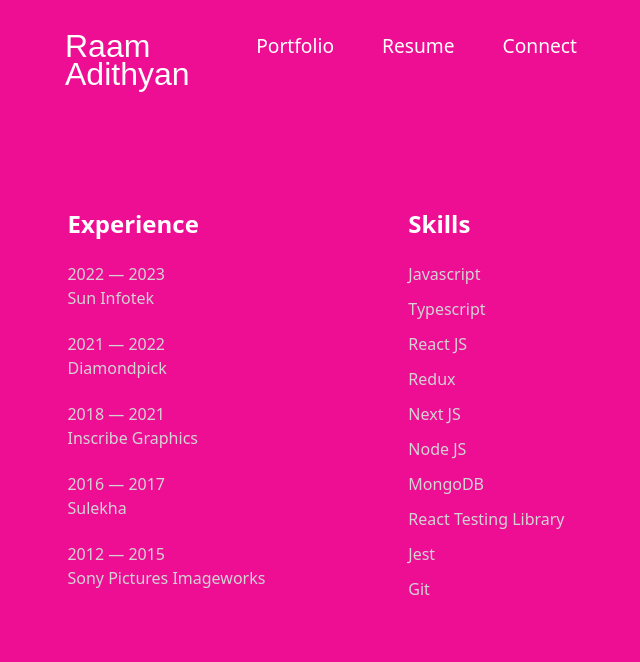
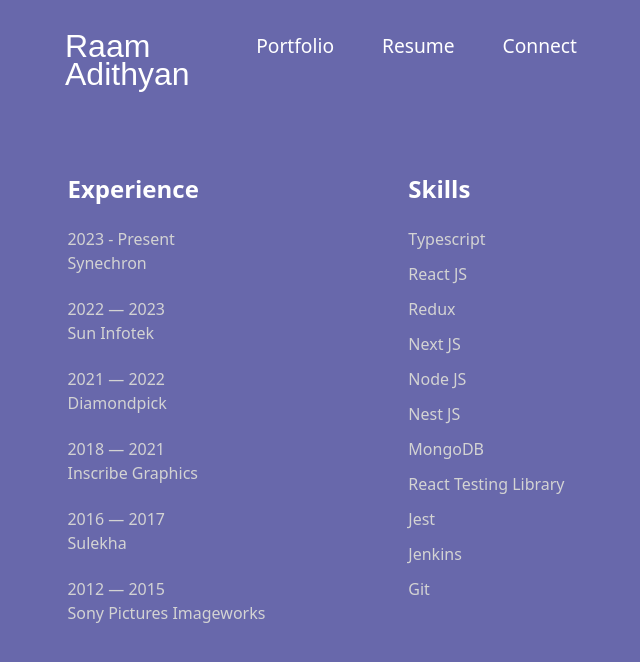
Before and after one commit to raamadithyan/portfolio, a Next.js app: page /resume in a window 1280 px wide. Shown: the top 662 px of the page, without its empty margins (319-959 px from the left). Built offline with nearby package versions, Linux system fonts and the light colour scheme; a web font is replaced by a local one.

Commit message:
Skills and experience added

```diff
--- a/src/pages/connect.js
+++ b/src/pages/connect.js
@@ -32,7 +32,7 @@ export default function Connect() {
                 raamadithyan@gmail.com
               </p>
               <p className="text-xl sm:text-2xl connect-table connect-table-bottom  ">
-                9962802830
+                9962******
               </p>
               <a
                 className="text-xl sm:text-2xl connect-table nav"
--- a/src/pages/index.js
+++ b/src/pages/index.js
@@ -1,8 +1,11 @@
 import Page from "@/components/Page";
-import Lottie from "lottie-react";
+// import Lottie from "lottie-react";
 import { motion } from "framer-motion";
+import dynamic from "next/dynamic";
 
 import groovyWalkAnimation from "public/block.json";
+
+const Lottie = dynamic(() => import("lottie-react"), { ssr: false });
 export default function Home() {
   const variant = {
     hidden: { opacity: 0, y: 20 },
@@ -56,8 +59,8 @@ export default function Home() {
         text-center
         "
           >
-            Feature oriented Front End Developer specializing in JavaScript and
-            React. Passionate about creating dynamic interactive web
+            Feature oriented Senior Software Developer specializing in <b>NodeJS, Typescript and
+            React. </b>Passionate about creating dynamic interactive web
             applications and thrive on turning ideas into code.
           </motion.h1>
           <div className="  h-fit relative top-0 sm:relative  sm:mt-8 ">
--- a/src/pages/resume.js
+++ b/src/pages/resume.js
@@ -9,7 +9,7 @@ export default function Resume() {
   return (
     <Page>
       <div
-        className="bg-[#ee0e94] w-full h-[100vh] absolute top-0 left-0 z-10
+        className="bg-[#6868ab] w-full h-[100vh] absolute top-0 left-0 z-10
       flex justify-center items-center
     "
       >
@@ -33,10 +33,16 @@ export default function Resume() {
                 </tr>
               </thead>
               <tbody>
+                 <tr>
+                  <td>
+                    2023 - Present <br />
+                    <span>Synechron</span>
+                  </td>
+                </tr>
                 <tr>
                   <td>
                     2022 — 2023 <br />
-                    <span>Sun Infotek </span>
+                    <span>Sun Infotek</span>
                   </td>
                 </tr>
                 <tr>
@@ -88,9 +94,7 @@ export default function Resume() {
                 </tr>
               </thead>
               <tbody>
-                <tr>
-                  <td>Javascript</td>
-                </tr>
+
                 <tr>
                   <td>Typescript</td>
                 </tr>
@@ -106,6 +110,9 @@ export default function Resume() {
                 <tr>
                   <td>Node JS</td>
                 </tr>
+                 <tr>
+                  <td>Nest JS</td>
+                </tr>
                 <tr>
                   <td>MongoDB</td>
                 </tr>
@@ -114,6 +121,9 @@ export default function Resume() {
                 </tr>
                 <tr>
                   <td>Jest</td>
+                </tr>
+                <tr>
+                  <td>Jenkins</td>
                 </tr>
                 <tr>
                   <td>Git</td>
```
